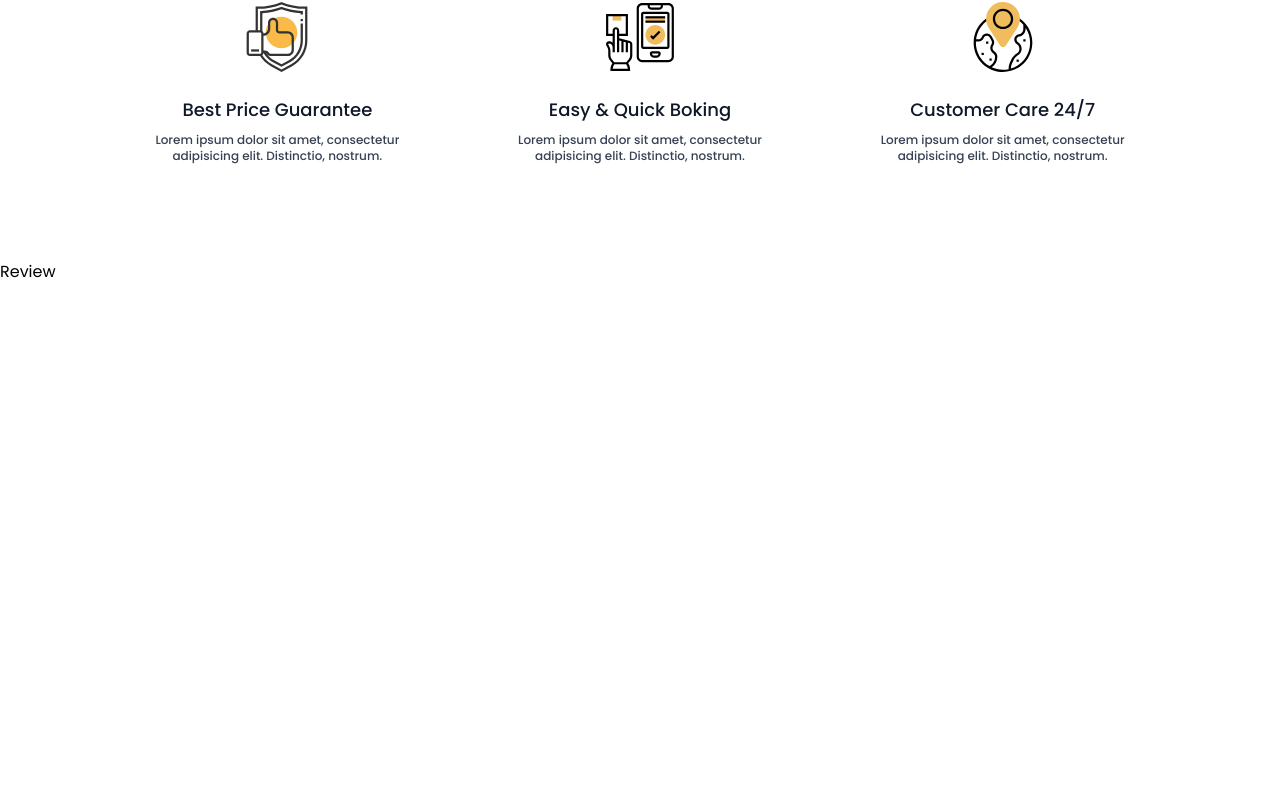
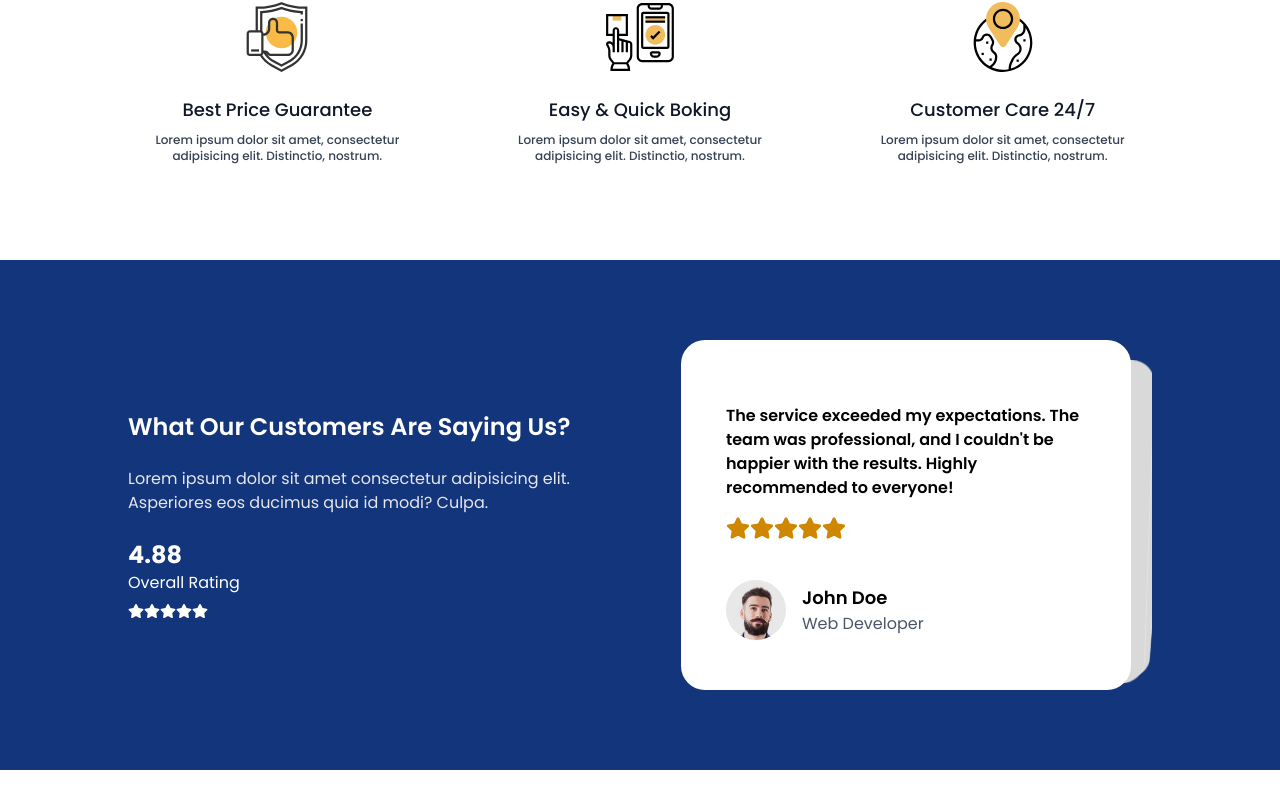
Before and after one commit to yasindu2000/travel-web, a Next.js app: page / in a window 1280 px wide. Shown: the part 2578-3386 px from the top of the page. Built offline with nearby package versions, Linux system fonts and the light colour scheme.

Commit message:
complete review section🚀

```diff
--- a/components/Home/Reviws/Review.tsx
+++ b/components/Home/Reviws/Review.tsx
@@ -1,9 +1,42 @@
-import React from 'react'
+import React from "react";
+import { FaStar } from "react-icons/fa";
+import ReviewSlider from "./ReviewSlider";
 
 function Review() {
   return (
-    <div className=''>Review</div>
-  )
+    <div className="pt-20 pb-20 flex items-center justify-center flex-col bg-[#13357b]">
+      <div className="w-[80%] mx-auto grid items-center grid-cols-1 lg:grid-cols-2 gap-10">
+        {/* text content  */}
+        <div className="">
+          <h1 className="text-2xl font-semibold text-white">
+            What Our Customers Are Saying Us?
+          </h1>
+          <p className="mt-6 text-gray-200">
+            Lorem ipsum dolor sit amet consectetur adipisicing elit. Asperiores
+            eos ducimus quia id modi? Culpa.
+          </p>
+          {/* rating  */}
+          <div className="mt-6 flex  items-center space-x-6">
+            <div className="">
+            <p className="text-2xl font-bold text-white">4.88</p>
+            <p className="text-white mb-2">Overall Rating</p>
+            <div className="flex items-center">
+              <FaStar className="text-white" />
+              <FaStar className="text-white" />
+              <FaStar className="text-white" />
+              <FaStar className="text-white" />
+              <FaStar className="text-white" />
+            </div>
+            </div>
+          </div>
+        </div>
+        {/* slider  */}
+        <div className="overflow-hidden">
+            <ReviewSlider/>
+        </div>
+      </div>
+    </div>
+  );
 }
 
-export default Review
+export default Review;
--- /dev/null
+++ b/components/Home/Reviws/ReviewSlider.tsx
@@ -0,0 +1,65 @@
+"use client";
+
+import React from "react";
+import { Swiper, SwiperSlide } from "swiper/react";
+import "swiper/css";
+import "swiper/css/effect-cards";
+
+import { EffectCards } from "swiper/modules";
+import { reviewData } from "@/data/data";
+import { FaStar } from "react-icons/fa";
+import Image from "next/image";
+
+function ReviewSlider() {
+  return (
+    <div>
+      <Swiper
+        effect={"cards"}
+        grabCursor={true}
+        modules={[EffectCards]}
+        className="md:w-[450px] md:h-[350px] w-[90%] h-[300px]"
+      >
+        {reviewData.map((data) => {
+          return (
+            <SwiperSlide key={data.id} className="bg-white rounded-3xl block">
+              <div className="w-[80%] mx-auto mt-16">
+                <p className="text-xs sm:text-sm md:text-base font-semibold">
+                  {data.review}
+                </p>
+                <div className="flex items-center mt-4">
+                  <FaStar className="md:w-6 md:h-6 w-3 h-3 text-yellow-600" />
+                  <FaStar className="md:w-6 md:h-6 w-3 h-3 text-yellow-600" />
+                  <FaStar className="md:w-6 md:h-6 w-3 h-3 text-yellow-600" />
+                  <FaStar className="md:w-6 md:h-6 w-3 h-3 text-yellow-600" />
+                  <FaStar className="md:w-6 md:h-6 w-3 h-3 text-yellow-600" />
+                </div>
+                <div className="mt-10">
+                  <div className="flex items-center space-x-4">
+                    <Image
+                      src={data.image}
+                      width={60}
+                      height={60}
+                      alt="client"
+                      className="rounded-full"
+                    />
+
+                    <div className="">
+                      <p className="text-sm sm:text-lg font-semibold">
+                        {data.name}
+                      </p>
+                      <p className="text-gray-600 text-xs sm:text-base">
+                        Web Developer
+                      </p>
+                    </div>
+                  </div>
+                </div>
+              </div>
+            </SwiperSlide>
+          );
+        })}
+      </Swiper>
+    </div>
+  );
+}
+
+export default ReviewSlider;
--- a/package.json
+++ b/package.json
@@ -13,7 +13,8 @@
     "react": "19.1.0",
     "react-dom": "19.1.0",
     "react-icons": "^5.5.0",
-    "react-multi-carousel": "^2.8.6"
+    "react-multi-carousel": "^2.8.6",
+    "swiper": "^11.2.10"
   },
   "devDependencies": {
     "@eslint/eslintrc": "^3",
```
Also changed, not shown: 2 other files (tests, documents, lock files or other folders).
